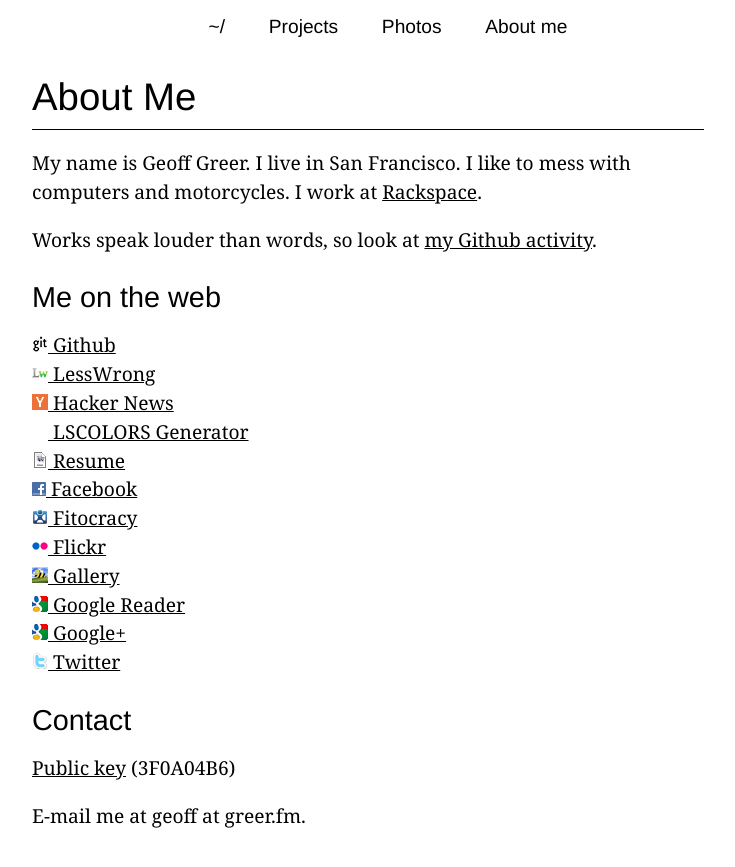
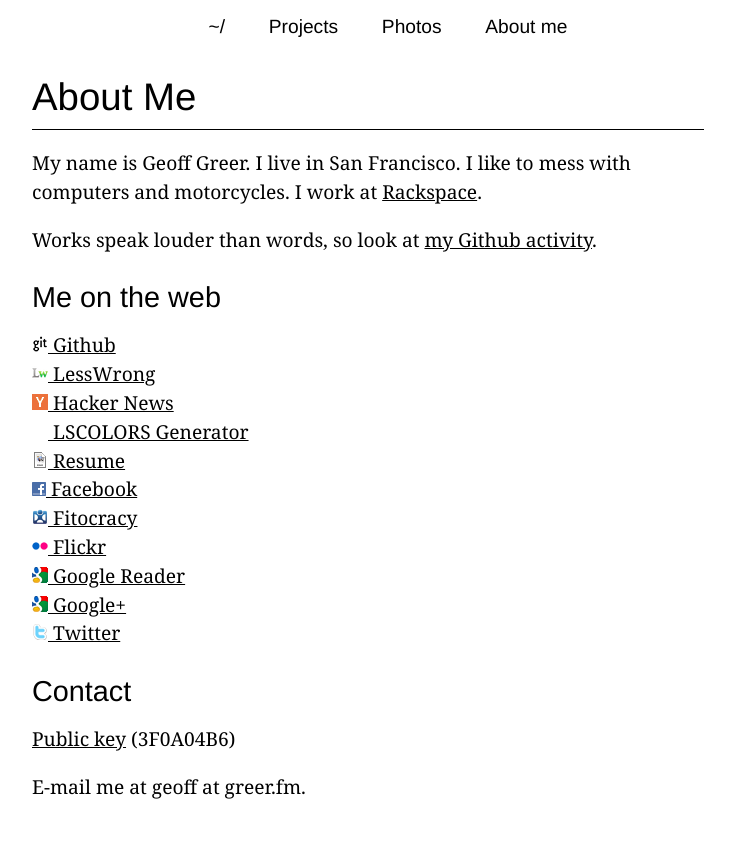
Before and after one commit to ggreer/geoff.greer.fm, a Jekyll site: the page built from about/index.md, in a window 1280 px wide. Shown: the top 867 px of the page, without its empty margins (272-1007 px from the left). Built offline with Jekyll 4.4.1, drawn with Linux system fonts in a browser that asks for light colours.

Commit message:
Remove link to gallery

```diff
--- a/_includes/links.md
+++ b/_includes/links.md
@@ -6,7 +6,6 @@
 [![](/icons/facebook_icon.png) Facebook](https://www.facebook.com/AngryParsley){:rel=me}
 [![](/icons/fitocracy.png) Fitocracy](http://www.fitocracy.com/profile/AngryParsley/){:rel=me}
 [![](/icons/flickr.ico) Flickr](http://www.flickr.com/photos/ggreer/){:rel=me}
-[![](/icons/gallery_icon.png) Gallery](/gallery/main.php){:rel=me}
 [![](/icons/google_favicon.png) Google Reader](http://www.google.com/reader/shared/AngryParsley){:rel=me}
 [![](/icons/google_favicon.png) Google+](https://plus.google.com/104249632091829167509/posts){:rel=me}
 [![](/icons/twitter.ico) Twitter](https://twitter.com/#!/ggreer){:rel=me}
```
